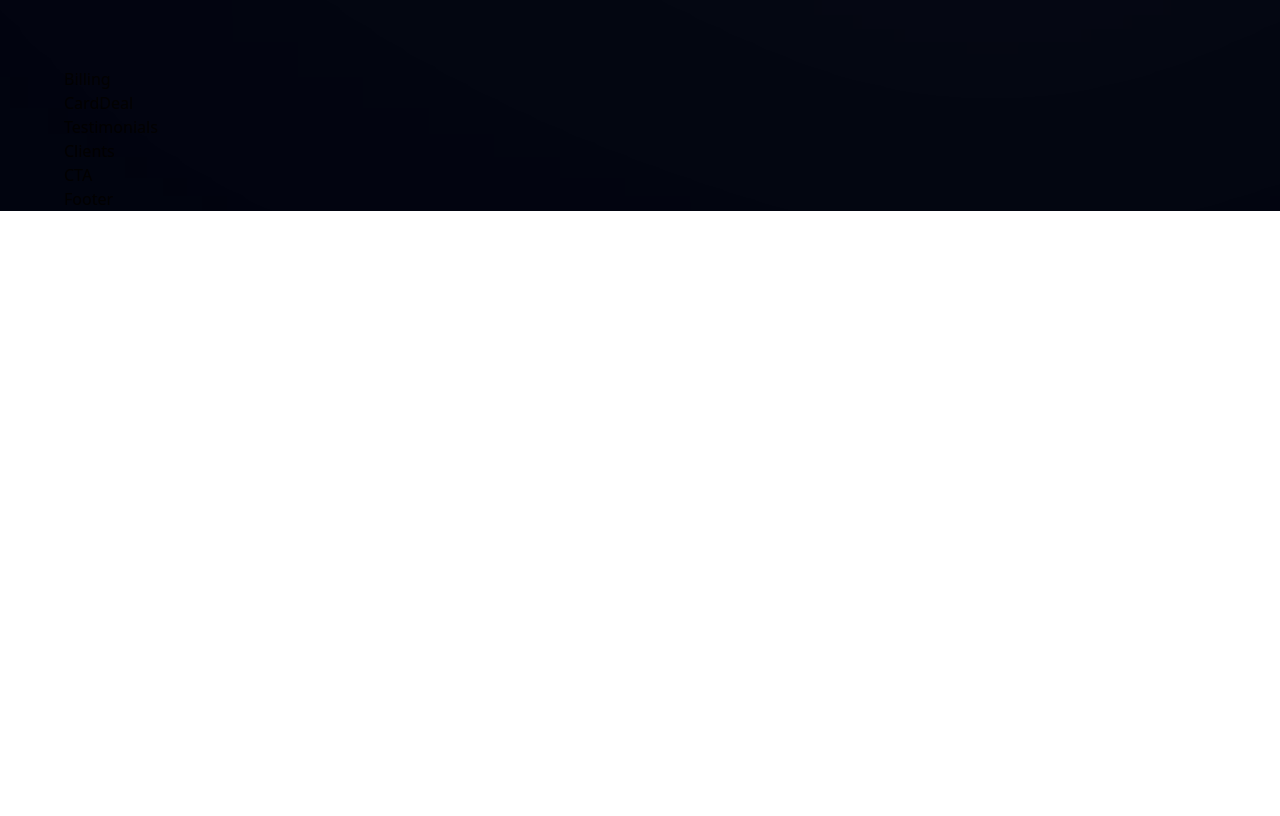
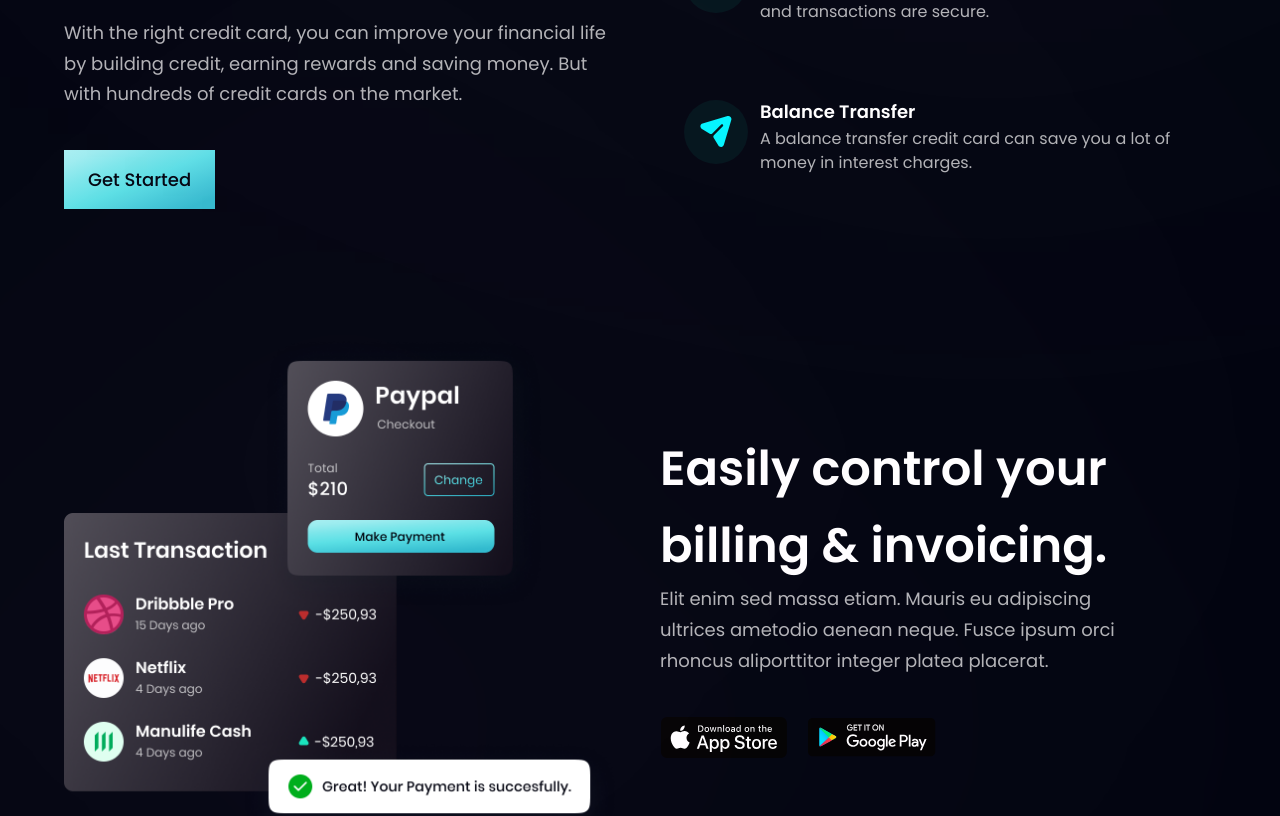
Before and after one commit to pedrotaciano/hoobank, a React (Vite) app: page / in a window 1280 px wide. Shown: the part 1242-2058 px from the top of the page. Before the commit the page ends 1453 px from the top, so only its background shows below. Built offline with nearby package versions, Linux system fonts and the light colour scheme.

Commit message:
add billing

```diff
--- a/src/components/Billing.jsx
+++ b/src/components/Billing.jsx
@@ -1,9 +1,25 @@
 import React from 'react'
+import { apple, bill, google} from "../assets"
+import styles, { layout } from '../style'
 
-const Billing = () => {
-  return (
-    <div>Billing</div>
-  )
-}
+const Billing = () => (
+  <section id='product' className={layout.sectionReverse}>
+    <div className={layout.sectionImgReverse}>
+      <img src={bill} alt="billing" className='w-[100%] h-[100%] relative z-[5]' />
+      <div className='absolute z-[3] -left-1;2 top-0 w-[50%] h-[50%] rounded-full white__gradient' />
+      <div className='absolute z-[0] -left-1;2 bottom-0 w-[50%] h-[50%] rounded-full pink__gradient' />
+    </div>
+    <div className={layout.sectionInfo}>
+      <h2 className={styles.heading2}>Easily control your <br className='sm:block hidden' /> billing & invoicing.</h2>
+      <p className={`${styles.paragraph} max-w-[470px] mt-5}`}>
+      Elit enim sed massa etiam. Mauris eu adipiscing ultrices ametodio aenean neque. Fusce ipsum orci rhoncus aliporttitor integer platea placerat.
+      </p>
+      <div className='flex flex-row flex-wrap sm:mt-10 mt-6'>
+        <img src={apple} alt="apple store" className='w-[128px] h-[42px] object-contain mr-5 cursor-pointer' />
+        <img src={google} alt="play store" className='w-[128px] h-[42px] object-contain mr-5 cursor-pointer' />
+      </div>
+    </div>
+  </section>
+)
 
 export default Billing
--- a/src/components/Business.jsx
+++ b/src/components/Business.jsx
@@ -1,13 +1,37 @@
 import React from 'react'
 import { features } from "../constants"
 import styles, { layout } from "../style"
-//import Button from "../Button"
+import Button from "./Button"
+
+const FeatureCard = ({ icon, title, content, index }) => (
+  <div className={`flex flex-row p-6 rounded-[20px] ${index !== features.length - 1 ? "mb-6" : "mb-0"} feature-card`}>
+    <div className={`w-[64px] h-[64px] rounded-full ${styles.flexCenter} bg-dimBlue`}>
+      <img src={icon} alt="icon" className='w-[50%] h-[50%] object-contain'/>
+    </div>
+    <div className='flex-1 flex flex-col ml-3'>
+      <h4 className='font-poppins font-semibold text-white text-[18px] leading-[23px] mb-1'>
+        {title}
+      </h4>
+      <p className='font-poppins font-normal text-dimWhite text-[16px] leading-[24px] mb-1'>
+        {content}
+      </p>
+    </div>
+  </div>
+)
 
 const Business = () => (
     <section id='features' className={layout.section}>
       <div className={layout.sectionInfo}>
         <h2 className={`${styles.heading2}`}>You do the business,<br className='sm:block hidden' /> we’ll handle the money.</h2>
         <p className={`${styles.paragraph} max-2[420px] mt-5`}>With the right credit card, you can improve your financial life by building credit, earning rewards and saving money. But with hundreds of credit cards on the market.</p>
+
+        <Button styles="mt-10"/>
+      </div>
+
+      <div className={`${layout.sectionImg} flex-col`}>
+        {features.map((feature, index) => (
+          <FeatureCard key={feature.id} {...feature} index={index}/>
+        ))}
       </div>
     </section>
 )
--- a/src/components/Button.jsx
+++ b/src/components/Button.jsx
@@ -1,8 +1,10 @@
 import React from 'react'
 
-const Button = () => {
+const Button = ({ styles }) => {
   return (
-    <div>Button</div>
+    <button type='button' className={`py-4 px-6 bg-blue-gradient font-poppins font-medium text-[18px] text-primary outline-none ${styles}`}>
+      Get Started
+    </button>
   )
 }
 
```
